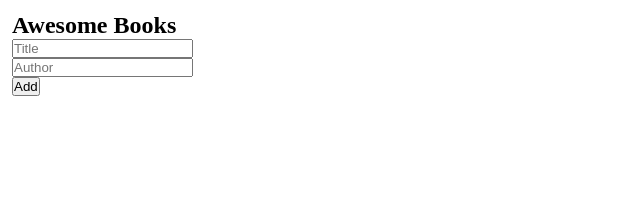
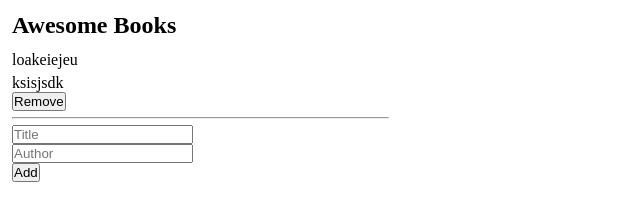
Before and after one commit to wale-prog/Awesome_books, a website: page index.html in a window 1280 px wide. Shown: the whole page, without its empty margins (0-640 px from the left). Drawn offline with Linux system fonts and the light colour scheme.

Commit message:
Implement the Addbooks function

```diff
--- a/index.html
+++ b/index.html
@@ -12,7 +12,12 @@
 <body>
   <section id="top-books">
     <h2>Awesome Books </h2>
-    <div class="new-books"></div>
+    <div class="new-books">
+        <p>loakeiejeu</p>
+        <p>ksisjsdk</p>
+        <button type="submit">Remove</button>
+        <hr class="line">
+    </div>
     <form id="awesome-books">
       <input type="text" required placeholder="Title" name="title" class="title-input"> <br>
       <input type="text" required name="author" placeholder="Author" class="author-input"> <br>
--- a/index.js
+++ b/index.js
@@ -0,0 +1,15 @@
+const title = document.querySelector('.title-input');
+const author = document.querySelector('.author-input');
+let books = JSON.parse('books', localStorage.getItem(books)) || [];
+
+function AddBooks(title, author){
+    books.push({
+        title,
+        author,
+    })
+    localStorage.setItem('books', JSON.stringify(books))
+}
+
+const createUI = ()=>{
+    const newBookDiv = document.createElement('div');
+}
--- a/style.css
+++ b/style.css
@@ -8,5 +8,14 @@
   }
 
   .line {
-    padding: 12px 0;
+    margin: 6px 0;
+    width: 375px;
   }
+
+  .new-books{
+    margin-top: 12px;
+  }
+
+  .new-books p{
+    margin-top: 5px;
+  }
```
